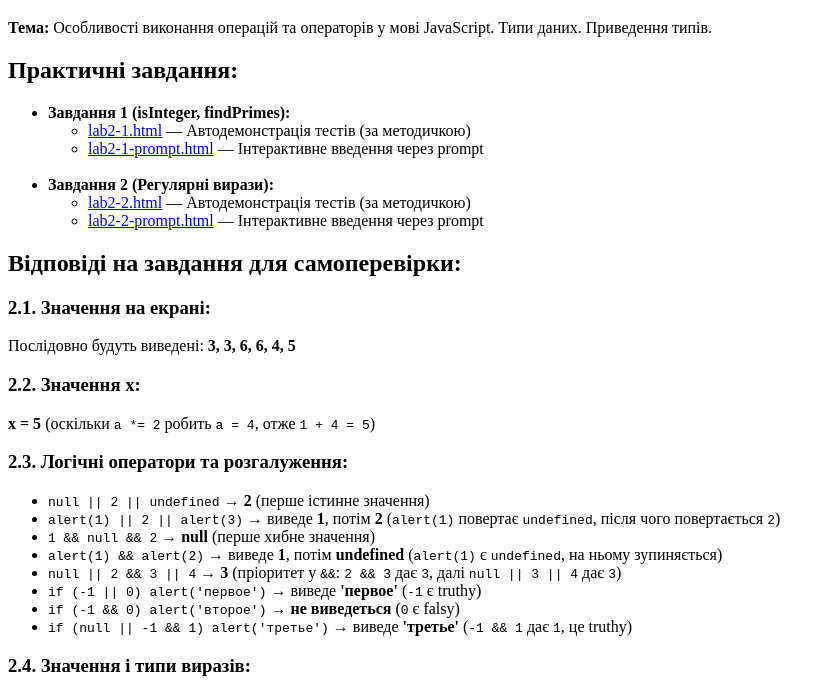
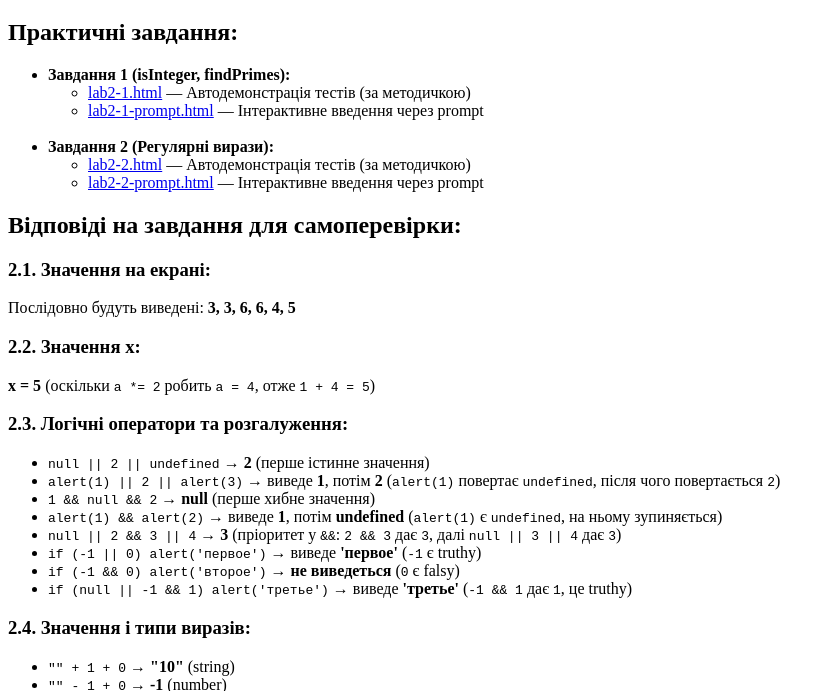
Before and after one commit to totolink232/-LABS, a plain HTML site: page index.html in a window 1280 px wide. Shown: the part 61-752 px from the top of the page, without its empty margins (0-835 px from the left). Drawn offline with Linux system fonts and the light colour scheme.

Commit message:
index.html

```diff
--- a/index.html
+++ b/index.html
@@ -6,7 +6,7 @@
 </head>
 <body>
   <h1>Лабораторна робота №2</h1>
-  <p><strong>Тема:</strong> Особливості виконання операцій та операторів у мові JavaScript. Типи даних. Приведення типів.</p>
+
 
   <h2>Практичні завдання:</h2>
   <ul>
```
